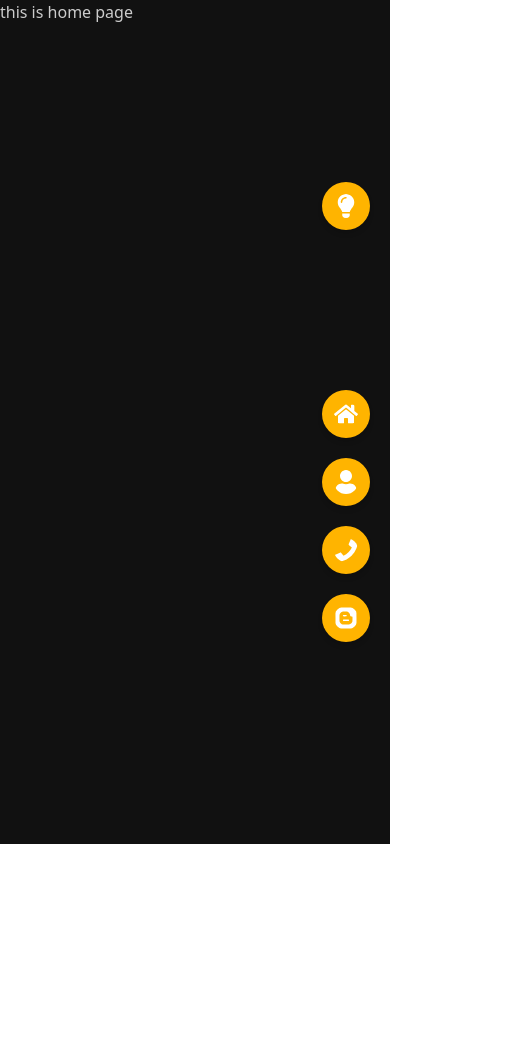
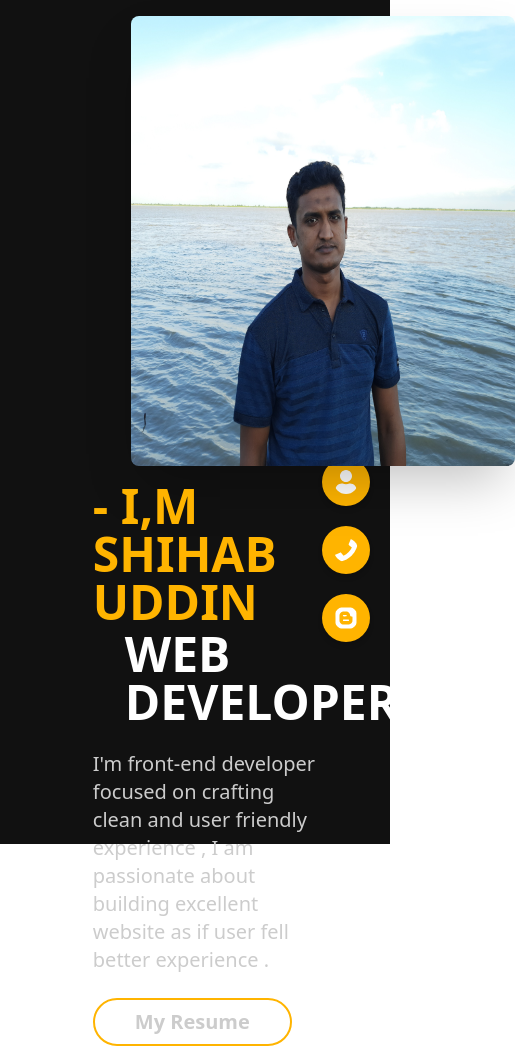
Before and after one commit to Shihab2022/-my_portfolio, a React (Create React App) app: page / in a window 390 px wide. Shown: the whole page, 515 px wide, since content can reach past the window. Before the commit the page ends 844 px from the top, so only its background shows below. Built offline with nearby package versions, Linux system fonts and the light colour scheme; the HTML template or start-up script is replaced by a standard one.

Commit message:
add banner section

```diff
--- a/src/Pages/Home/Home.js
+++ b/src/Pages/Home/Home.js
@@ -1,11 +1,33 @@
-import React from 'react';
-
+import React from "react";
+import my_img from '../../assets/img/my_img.jpg'
 const Home = () => {
-    return (
-        <div className='bg-accent h-screen w-screen'>
-            <h1>this is home page</h1>
+  return (
+    <div className="bg-accent h-screen w-screen">
+      <div>
+        <div class="hero min-h-screen ">
+          <div class="hero-content flex-col lg:flex-row">
+         <div className="w-[40%]">
+         <img
+              src={my_img}
+              class="max-w-sm rounded-lg h-[450px] w-[400px] shadow-2xl" alt=''
+            />
+         </div>
+            <div className="w-[60%]">
+              <h1 class="text-5xl text-primary font-bold uppercase">- I,m  shihab uddin</h1>
+              <h1 class="text-5xl text-neutral ml-8 mt-1 font-bold uppercase">WEB developer</h1>
+              <p class="py-6 text-xl">
+              I'm front-end developer focused on crafting clean and user friendly experience , I am passionate about building excellent website as if user fell better experience .
+              </p>
+              <div>
+              <button class="py-2 px-10  text-xl flex justify-between items-center font-semibold border-2 border-primary rounded-full">My Resume</button>
+              {/* <button class="btn btn-outline btn-primary">Button</button> */}
+              </div>
+            </div>
+          </div>
         </div>
-    );
+      </div>
+    </div>
+  );
 };
 
 export default Home;
--- a/src/Pages/sheared/NavBar.js
+++ b/src/Pages/sheared/NavBar.js
@@ -1,16 +1,17 @@
 import React from 'react';
 import { FaHome,FaUser,FaPhone ,FaBlogger,FaLightbulb} from "react-icons/fa";
-
+import { NavLink } from 'react-router-dom';
+// import './Navbar.css'
 const NavBar = () => {
     return (
         <>
          <div className='absolute right-5  h-screen top-0 items-center justify-center flex flex-col  text-neutral text-5xl  '>
 
-          <span ><FaLightbulb className=' p-3 bg-primary rounded-full shadow-md mb-40'/></span>
-          <span  ><FaHome  className=' p-3 bg-primary rounded-full shadow-md' /></span>
-          <span ><FaUser className='p-3 my-5 bg-primary rounded-full shadow-md'/></span>
-          <span ><FaPhone className='p-3 bg-primary rounded-full shadow-md'/></span>
-          <span ><FaBlogger className='p-3 my-5 bg-primary rounded-full shadow-md'/></span>
+          <NavLink to='/' ><FaLightbulb className=' p-3 bg-primary   rounded-full shadow-md mb-40'/></NavLink>
+          <NavLink to='/'  ><FaHome  className=' home-btn p-3 bg-primary rounded-full shadow-md' /></NavLink>
+          <NavLink to='/' ><FaUser className='p-3 my-5 bg-primary rounded-full shadow-md'/></NavLink>
+          <NavLink to='/' ><FaPhone className='p-3 bg-primary rounded-full shadow-md'/></NavLink>
+          <NavLink to='/' ><FaBlogger className='p-3 my-5 bg-primary rounded-full shadow-md'/></NavLink>
 
         </div>
         </>
--- /dev/null
+++ b/src/Pages/sheared/Navbar.css
@@ -0,0 +1,15 @@
+.home-btn:hover{
+/* transform: translate(-20px,0); */
+animation-name: bg-change;
+animation-duration: 3s;
+}
+@keyframes bg-change{
+    0%{
+        /* background-color: aqua; */
+        width:80px;
+    };
+    100%{
+        background-color: red;
+
+    }
+}
```
